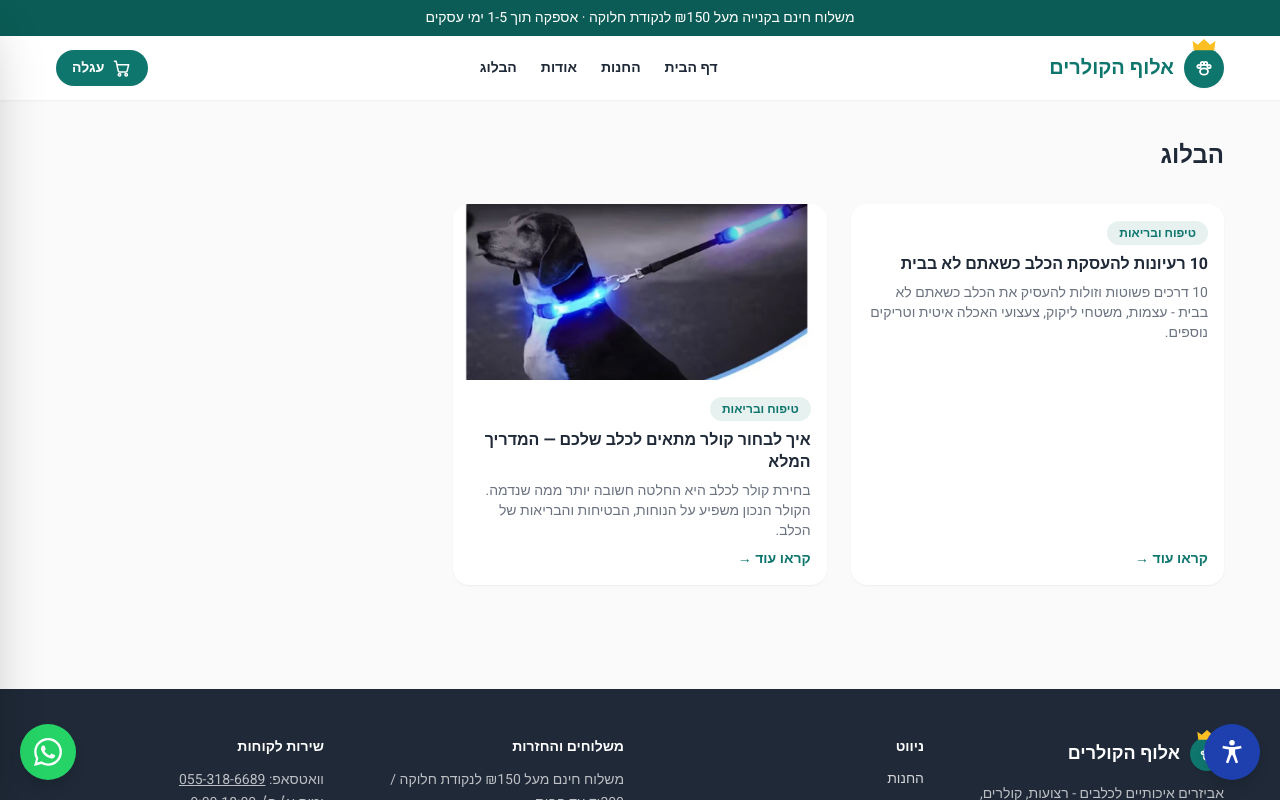
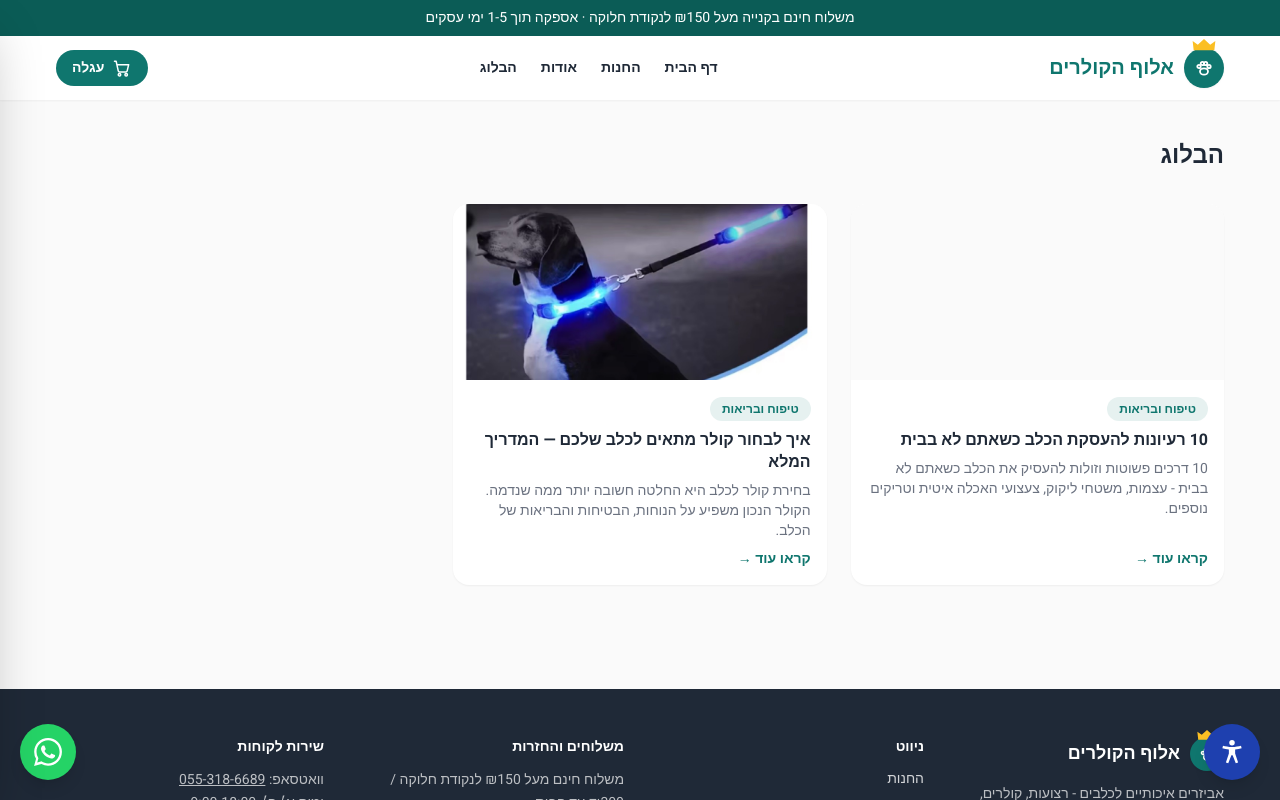
Before and after one commit to guyblumenfeld/king-of-collars, a Next.js app in the folder king-of-collars/: page /blog in a window 1280 px wide. Shown: the top 800 px of the page. Built offline with nearby package versions, Linux system fonts and the light colour scheme; no server answers.

Commit message:
Add files via upload

```diff
--- a/king-of-collars/app/blog/page.tsx
+++ b/king-of-collars/app/blog/page.tsx
@@ -26,9 +26,11 @@ export default function BlogPage() {
             href={`/blog/${p.slug}/`}
             className="bg-white rounded-2xl overflow-hidden shadow-sm hover:shadow-md transition flex flex-col"
           >
-            {p.image && (
+            {p.image ? (
               // eslint-disable-next-line @next/next/no-img-element
               <img src={p.image} alt="" className="w-full h-44 object-cover" loading="lazy" />
+            ) : (
+              <div className="w-full h-44 bg-paper" aria-hidden="true" />
             )}
             <div className="p-4 flex flex-col gap-2 flex-1">
               <div><CategoryBadge name={p.category} /></div>
```
